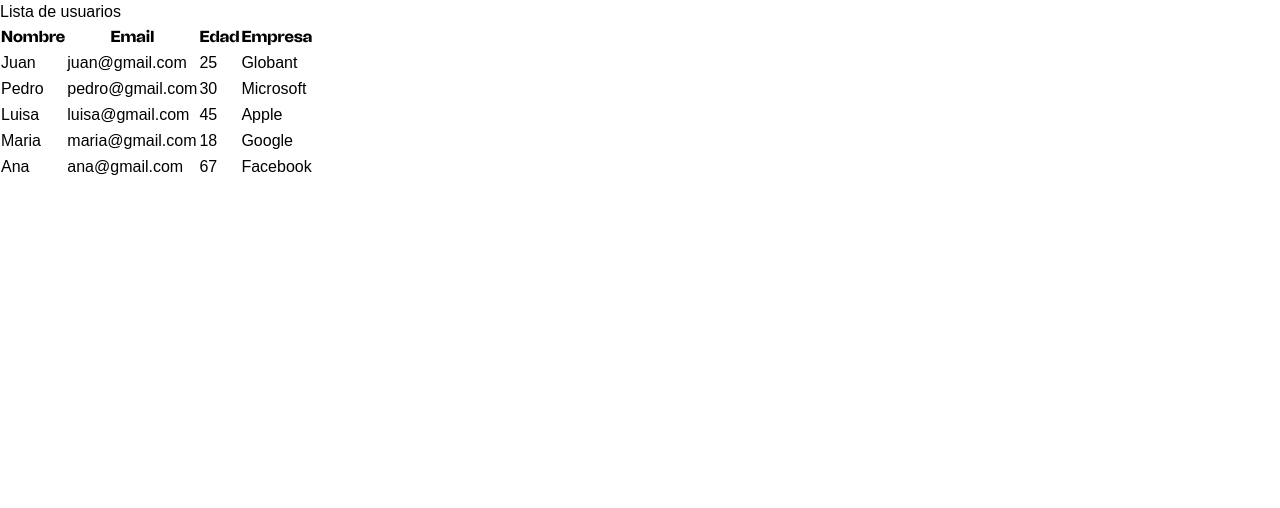
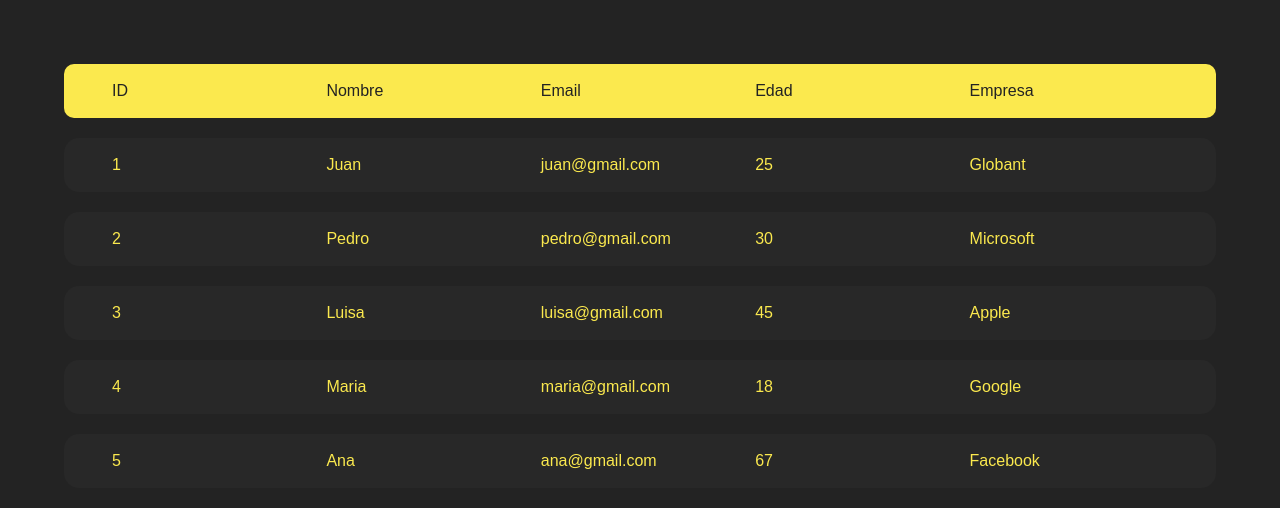
Before and after one commit to GonzaBordes/jerry-awards, a React (Vite) app: page /board in a window 1280 px wide. Shown: the top 508 px of the page. Built offline with nearby package versions, Linux system fonts and the light colour scheme; a web font is replaced by a local one.

Commit message:
Ajustes Board

```diff
--- /dev/null
+++ b/src/components/Item/Item.css
@@ -0,0 +1,6 @@
+.itemTable{
+    padding: 15px 0;
+    background: #282828;
+    margin: 20px 0px;
+    border-radius: 15px;
+}
--- /dev/null
+++ b/src/components/Item/Item.jsx
@@ -0,0 +1,18 @@
+// Item.jsx
+import React from 'react';
+import '../Item/Item.css'
+
+function Item({ usuario }) {
+  const { id, nombre, email, edad, empresa } = usuario;
+  return (
+    <div className='grid grid-cols-5 gap-4 px-[3em] itemTable'>
+      <span>{id}</span>
+      <span>{nombre}</span>
+      <span>{email}</span>
+      <span>{edad}</span>
+      <span>{empresa}</span>
+    </div>
+  );
+}
+
+export default Item;
--- /dev/null
+++ b/src/components/ItemList/ItemList.jsx
@@ -0,0 +1,24 @@
+import React from 'react'
+import Item from '../Item/Item'
+import '../ItemList/ItemsList.css'
+
+function ItemList({ data }) {
+  return (
+    <div className="p-[4em]">
+      <div className='grid grid-cols-5 gap-4 px-[3em] bg-yellow text-black headerTable'>
+        <span>ID</span>
+        <span>Nombre</span>
+        <span>Email</span>
+        <span>Edad</span>
+        <span>Empresa</span>
+      </div>
+      {data.map((usuario) => (
+        <div key={usuario.id}>
+          <Item usuario={usuario} />
+        </div>
+      ))}
+    </div>
+  );
+}
+
+export default ItemList
--- /dev/null
+++ b/src/components/ItemList/ItemsList.css
@@ -0,0 +1,4 @@
+.headerTable{
+    padding: 15px 0;
+    border-radius: 10px;
+}
--- a/src/components/Table/ItemsTable.jsx
+++ /dev/null
@@ -1,24 +0,0 @@
-import PropTypes from 'prop-types';
-
-function ItemsTable({ usuario }) {
-
-    return (
-        <tr>
-            <td>{usuario.nombre}</td>
-            <td>{usuario.email}</td>
-            <td>{usuario.edad}</td>
-            <td>{usuario.empresa}</td>
-        </tr>
-    );
-}
-
-ItemsTable.propTypes = {
-    usuario: PropTypes.shape({
-        nombre: PropTypes.string,
-        email: PropTypes.string,
-        edad: PropTypes.number,
-        empresa: PropTypes.string,
-    }),
-};
-
-export default ItemsTable;
--- a/src/components/Table/Table.jsx
+++ /dev/null
@@ -1,37 +0,0 @@
-import PropTypes from 'prop-types';
-import ItemsTable from './ItemsTable';
-
-function Table({ data }) {
-  return (
-    <div>
-      <table className="table">
-        <thead>
-          <tr>
-            <th scope="col">Nombre</th>
-            <th scope="col">Email</th>
-            <th scope="col">Edad</th>
-            <th scope="col">Empresa</th>
-          </tr>
-        </thead>
-        <tbody>
-          {data.map((usuario, index) => (
-            <ItemsTable key={index} usuario={usuario} />
-          ))}
-        </tbody>
-      </table>
-    </div>
-  );
-}
-
-Table.propTypes = {
-  data: PropTypes.arrayOf(
-    PropTypes.shape({
-      nombre: PropTypes.string,
-      email: PropTypes.string,
-      edad: PropTypes.number,
-      empresa: PropTypes.string,
-    })
-  ),
-};
-
-export default Table;
--- /dev/null
+++ b/src/data/asyncMock.jsx
@@ -0,0 +1,45 @@
+
+
+const usuarios = [
+    {
+        id: 1,
+        nombre: 'Juan',
+        email: 'juan@gmail.com',
+        edad: 25,
+        empresa: 'Globant'
+    },
+    {
+        id: 2,
+        nombre: 'Pedro',
+        email: 'pedro@gmail.com',
+        edad: 30,
+        empresa: 'Microsoft'
+    },
+    {
+        id: 3,
+        nombre: 'Luisa',
+        email: 'luisa@gmail.com',
+        edad: 45,
+        empresa: 'Apple'
+    },
+    {
+        id: 4,
+        nombre: 'Maria',
+        email: 'maria@gmail.com',
+        edad: 18,
+        empresa: 'Google'
+    },
+    {
+        id: 5,
+        nombre: 'Ana',
+        email: 'ana@gmail.com',
+        edad: 67,
+        empresa: 'Facebook'
+    }
+];
+
+export const getUsuarios = () => {
+    return new Promise ((resolve) =>{
+            resolve(usuarios)
+    })
+}
--- /dev/null
+++ b/src/views/Board.css
@@ -0,0 +1,3 @@
+.bg-black.text-yellow.board {
+    height: 100vh !important;
+}
--- a/src/views/Board.jsx
+++ b/src/views/Board.jsx
@@ -1,46 +1,25 @@
-import Table from '../components/Table/Table'
+// Board.jsx
+import React, { useEffect, useState } from 'react';
+import { getUsuarios } from '../data/asyncMock';
+import ItemList from '../components/ItemList/ItemList';
+import './Board.css'
 
 const Board = () => {
+  const [data, setData] = useState([]);
 
-  const usuarios = [
-      {
-          nombre: 'Juan',
-          email: 'juan@gmail.com',
-          edad: 25,
-          empresa: 'Globant'
-      },
-      {
-          nombre: 'Pedro',
-          email: 'pedro@gmail.com',
-          edad: 30,
-          empresa: 'Microsoft'
-      },
-      {
-          nombre: 'Luisa',
-          email: 'luisa@gmail.com',
-          edad: 45,
-          empresa: 'Apple'
-      },
-      {
-          nombre: 'Maria',
-          email: 'maria@gmail.com',
-          edad: 18,
-          empresa: 'Google'
-      },
-      {
-          nombre: 'Ana',
-          email: 'ana@gmail.com',
-          edad: 67,
-          empresa: 'Facebook'
-      }
-  ];
+  useEffect(() => {
+    getUsuarios().then((users) => {
+      setData(users);
+    });
+  }, []);
 
-    return (
+  return (
+    <div className='bg-black text-yellow board'>
       <div>
-        <h1>Lista de usuarios</h1>
-        <Table data={usuarios} />
+        <ItemList data={data} />
       </div>
-    )
-}
+    </div>
+  );
+};
 
 export default Board
```
